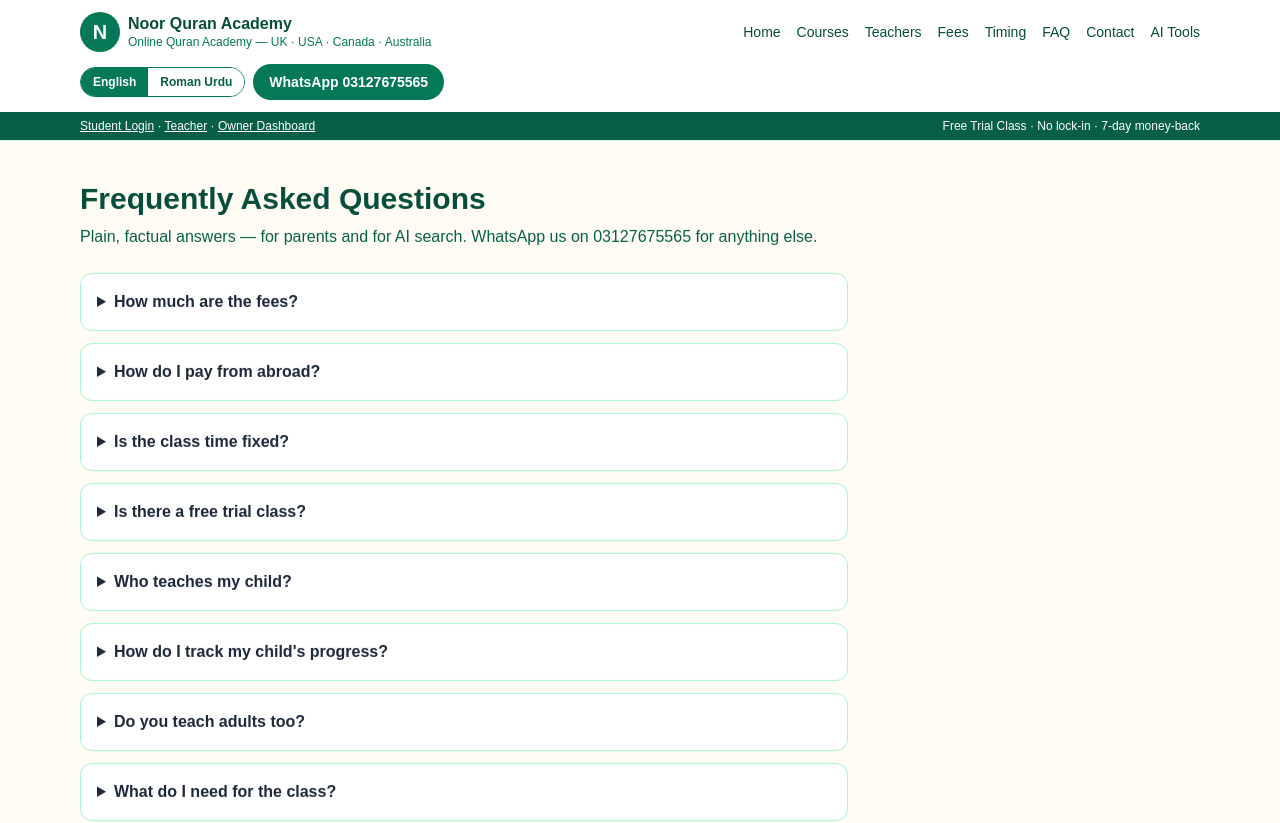
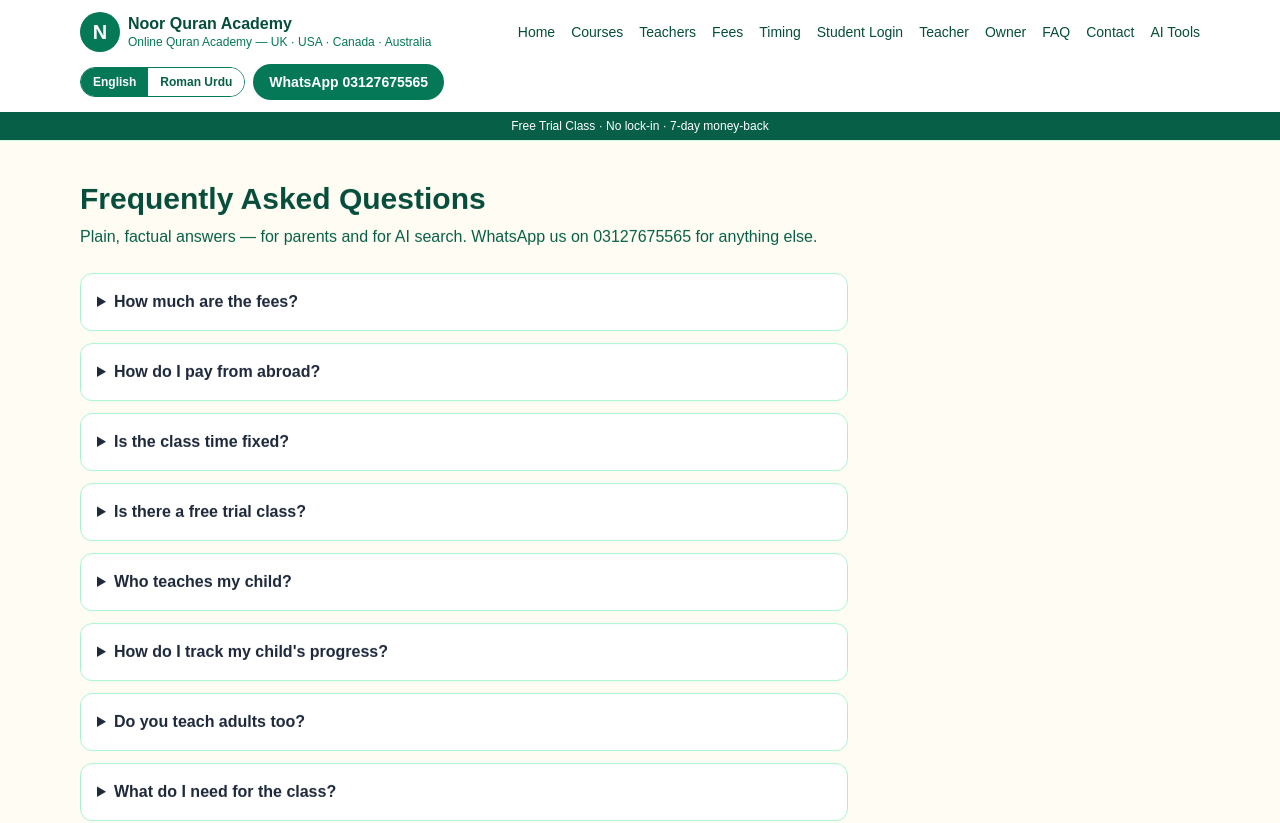
Before and after one commit to TajammulAbbasi/-quran-academy-nextjs, a Next.js app: page /faq in a window 1280 px wide. Shown: the top 823 px of the page. Built offline with nearby package versions, Linux system fonts and the light colour scheme.

Commit message:
Move Student, Teacher and Owner links into main nav

```diff
--- a/src/components/Chrome.tsx
+++ b/src/components/Chrome.tsx
@@ -9,7 +9,9 @@ export function Header() {
   const { t } = useLang();
   const links: [string, string][] = [
     ["/", t("navHome")], ["/courses", t("navCourses")], ["/teachers", t("navTeachers")],
-    ["/fees", t("navFees")], ["/timetable", t("navTimetable")], ["/faq", t("navFaq")],
+    ["/fees", t("navFees")], ["/timetable", t("navTimetable")],
+    ["/student", t("navStudent")], ["/teacher", t("navTeacher")], ["/owner", t("navOwner")],
+    ["/faq", t("navFaq")],
     ["/contact", t("navContact")], ["/ai-tools", t("navAi")],
   ];
   return (
@@ -29,8 +31,7 @@ export function Header() {
         </div>
       </div>
       <div className="bg-emerald-800 text-white text-xs">
-        <div className="max-w-6xl mx-auto px-4 py-1.5 flex flex-wrap gap-x-4 gap-y-1 justify-between">
-          <span><Link href="/student" className="underline">{t("navStudent")}</Link> · <Link href="/teacher" className="underline">{t("navTeacher")}</Link> · <Link href="/owner" className="underline">{t("navOwner")} Dashboard</Link></span>
+        <div className="max-w-6xl mx-auto px-4 py-1.5 text-center">
           <span>Free Trial Class · No lock-in · 7-day money-back</span>
         </div>
       </div>
```
